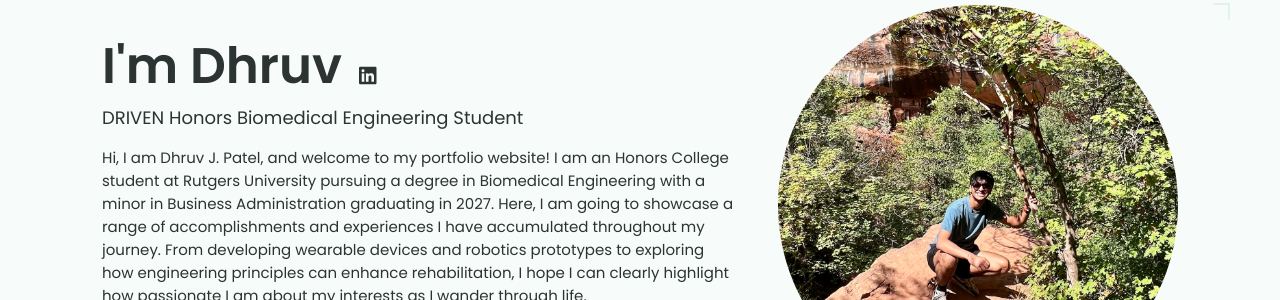
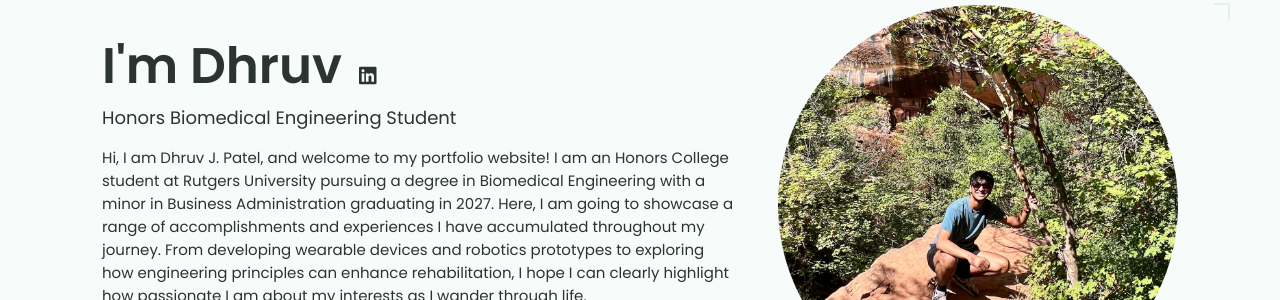
Before and after one commit to dhruv-patel74/dhruv-patel74.github.io, a Jekyll site: the page built from index.html, in a window 1280 px wide and 900 px high. Shown: the part 127-427 px from the top of the window. Built offline with Jekyll 4.4.1, drawn with Linux system fonts in a browser that asks for light colours.

Commit message:
Update _config.yml

```diff
--- a/_config.yml
+++ b/_config.yml
@@ -13,7 +13,7 @@ title: 'Dhruv Patel''s Portfolio Website' # This is what shows up in the tab of
 
 # Hero Section
 name: Dhruv Patel
-headline: DRIVEN Honors Biomedical Engineering Student
+headline: Honors Biomedical Engineering Student
 description: >- # dont remove this line. this will ignore all new lines until the next section
   Hi, I am Dhruv J. Patel, and welcome to my portfolio website!
   I am an Honors College student at Rutgers University pursuing a degree in Biomedical Engineering with a minor in Business Administration
```
